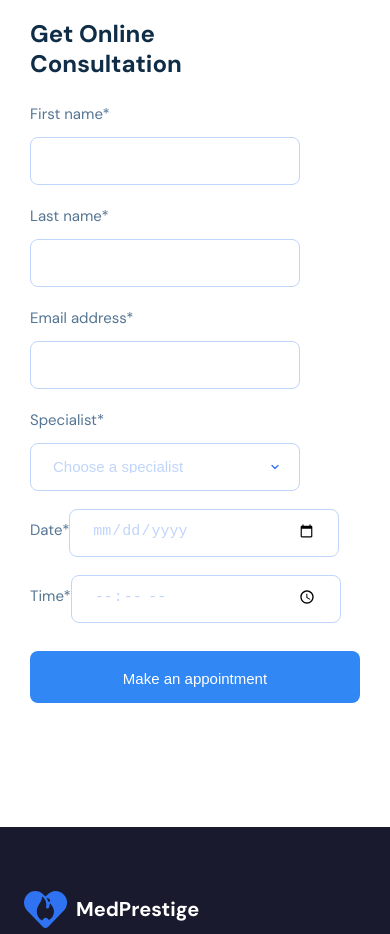
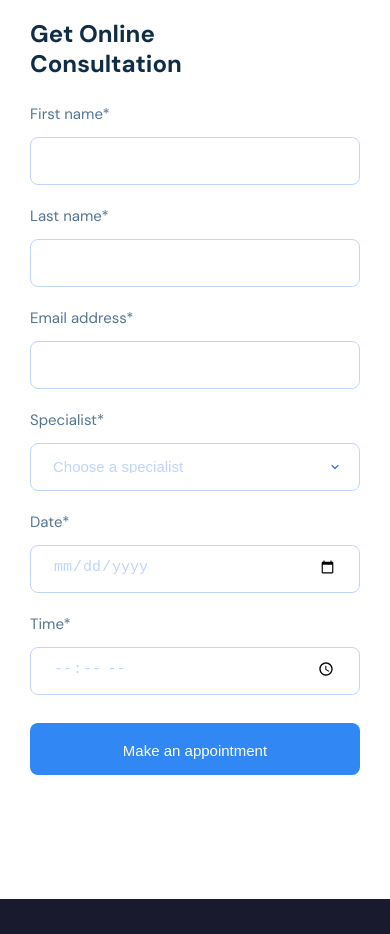
Before and after one commit to Lienkulet/MedPrestige, a Next.js app: page /contact in a window 390 px wide. Shown: the part 1460-2394 px from the top of the page. Built offline with nearby package versions, Linux system fonts and the light colour scheme.

Commit message:
revert input fixes

```diff
--- a/src/app/components/ContactConsultationCart/ContactConsultationCard.css
+++ b/src/app/components/ContactConsultationCart/ContactConsultationCard.css
@@ -107,6 +107,11 @@
     gap: 20px;
   }
 
+  .field input,
+  .field select {
+    max-width: 100%;
+  }
+
   .consult-card__button {
     max-width: 100%;
   }
@@ -127,6 +132,12 @@
   .consult-card__form {
     grid-template-columns: 1fr;
     gap: 18px;
+  }
+
+  .field input,
+  .field select {
+    width: 100%;
+    max-width: 100%;
   }
 
   .consult-card__button {
```
